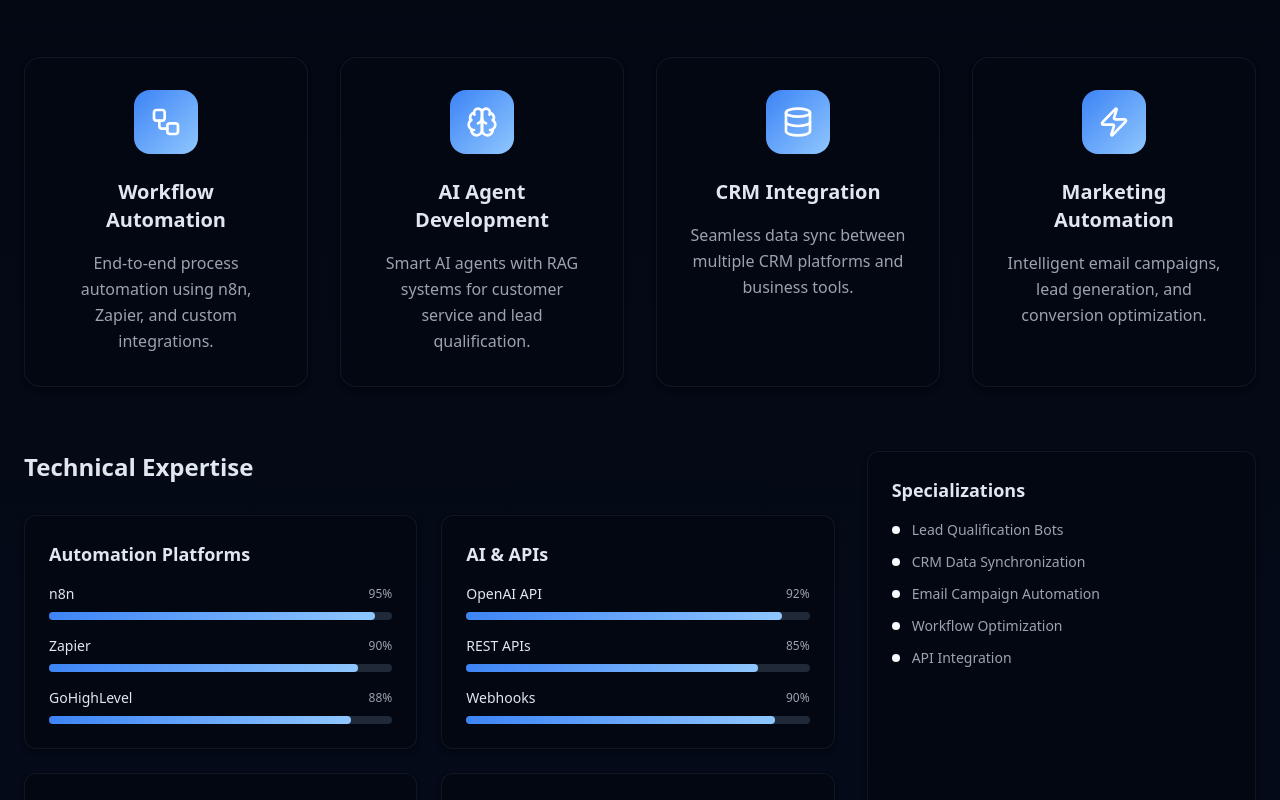
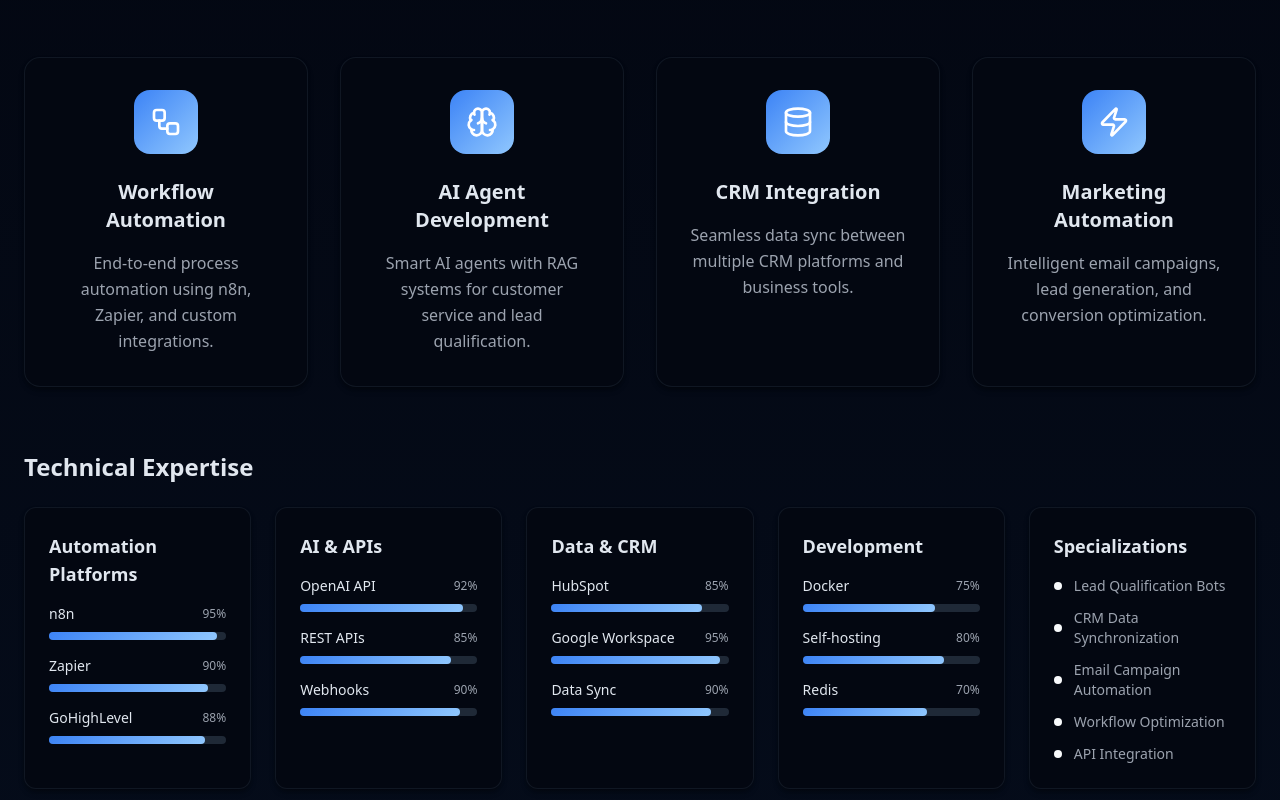
Before and after one commit to Erihaven/james-flows, a React (Vite) app: page / in a window 1280 px wide. Shown: the part 2000-2800 px from the top of the page. Built offline with nearby package versions, Linux system fonts and the light colour scheme.

Commit message:
Fix Technical Expertise alignment

```diff
--- a/src/components/Skills.tsx
+++ b/src/components/Skills.tsx
@@ -48,10 +48,9 @@ const Skills = () => {
         </div>
 
         {/* Detailed Skills Grid */}
-        <div className="grid lg:grid-cols-3 gap-8 items-start">
-          <div className="lg:col-span-2">
-            <h3 className="text-2xl font-bold text-foreground mb-8">Technical Expertise</h3>
-            <div className="grid md:grid-cols-2 gap-6 items-start">
+        <div className="space-y-6">
+          <h3 className="text-2xl font-bold text-foreground">Technical Expertise</h3>
+          <div className="grid md:grid-cols-2 lg:grid-cols-3 xl:grid-cols-5 gap-6 items-start">
             {[
               {
                 category: "Automation Platforms",
@@ -106,10 +105,7 @@ const Skills = () => {
                 </div>
               </div>
             ))}
-            </div>
-          </div>
 
-          <div className="flex flex-col h-full">
             <div className="bg-card p-6 rounded-xl shadow-card border border-border/50 h-full flex flex-col">
               <h4 className="text-lg font-semibold text-foreground mb-4">Specializations</h4>
               <div className="space-y-3 flex-grow">
```
Lines whose indentation alone changed are shown as unchanged.
